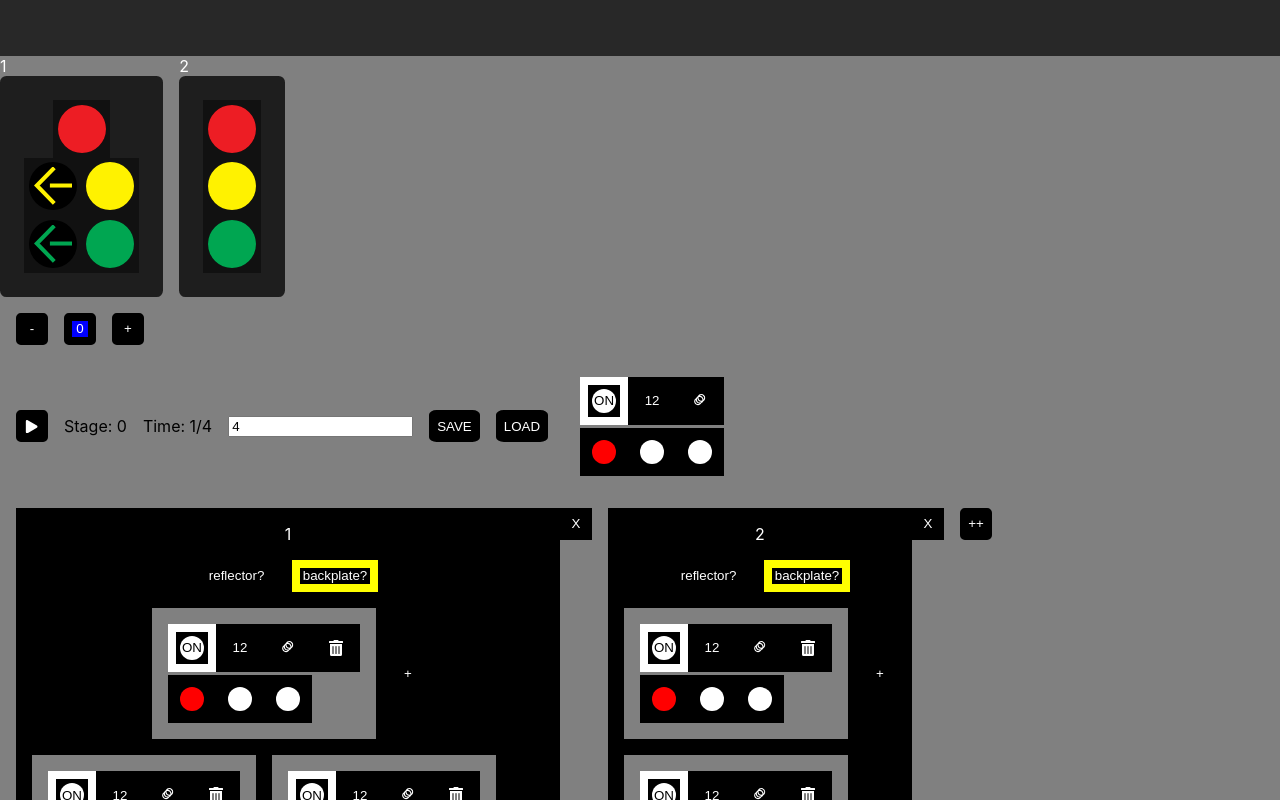
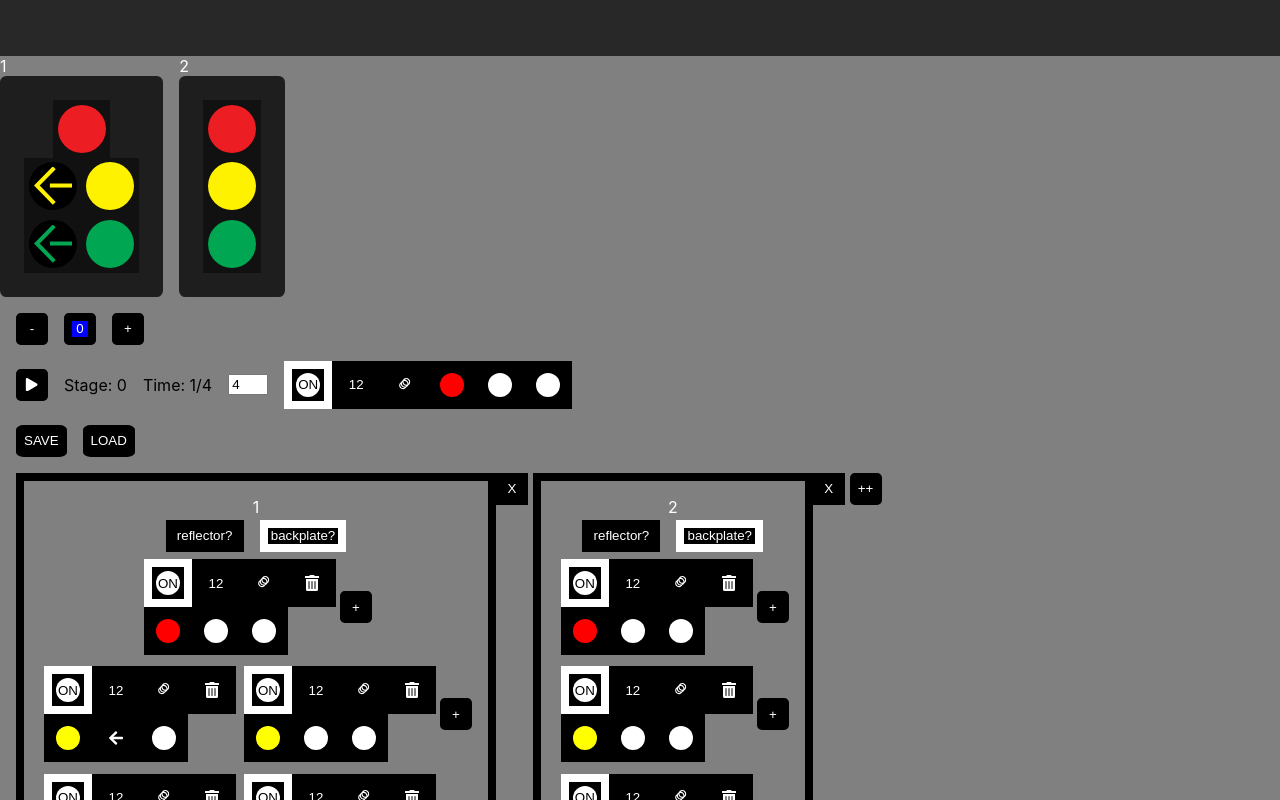
Before and after one commit to sjyamas/chop-shop, a React (Vite) app: page /traffic-light in a window 1280 px wide. Shown: the top 800 px of the page. Built offline with nearby package versions, Linux system fonts and the light colour scheme.

Commit message:
qol changes and ui updates

```diff
--- a/src/Components/Light/SetDefaultLight.tsx
+++ b/src/Components/Light/SetDefaultLight.tsx
@@ -52,11 +52,10 @@ const SetDefaultLight = memo(function SetDefaultLight() {
     <div
       style={{
         display: "flex",
-        flexDirection: "column",
-        padding: "1rem",
+        flexDirection: "row",
+        // padding: "1rem",
         height: "auto",
         width: "auto",
-        gap: "0.2rem",
         backgroundColor: "grey",
       }}
     >
--- a/src/Components/Light/SetLight.tsx
+++ b/src/Components/Light/SetLight.tsx
@@ -66,11 +66,11 @@ const SetLight = memo(function SetLight({
       style={{
         display: "flex",
         flexDirection: "column",
-        padding: "1rem",
+        padding: "0.25rem",
         height: "auto",
         width: "auto",
-        gap: "0.2rem",
-        backgroundColor: "grey",
+        // border: "solid 0.5rem black",
+        // backgroundColor: "grey",
       }}
     >
       <div style={{ display: "flex", flexDirection: "row" }}>
@@ -195,10 +195,7 @@ const SetLight = memo(function SetLight({
                 ),
               },
               { value: "right", display: <FaArrowRight size={iconSize} /> },
-              {
-                value: "bike",
-                display: <FaBicycle size={iconSize} />,
-              },
+              null,
               {
                 value: "uTurn",
                 display: <PiArrowULeftDownBold size={iconSize} />,
--- a/src/Components/Light/SetTrafficLight.tsx
+++ b/src/Components/Light/SetTrafficLight.tsx
@@ -128,10 +128,23 @@ const SetTrafficLight = memo(function SetTrafficLight() {
           Time: {time + 1}/{cycle[currentStage].duration}
         </span>
         <input
+          style={{ width: "2rem" }}
           type="text"
           onChange={(e) => setDuration(currentStage, e.target.value)}
           value={cycle[currentStage].duration}
         />
+        <SetDefaultLight />
+      </div>
+
+      {/* SAVE AND LOAD */}
+      <div
+        style={{
+          display: "flex",
+          flexDirection: "row",
+          alignItems: "center",
+          gap: "1rem",
+        }}
+      >
         <button
           style={{ ...buttonStyle, width: "auto" }}
           onClick={() => {
@@ -151,14 +164,13 @@ const SetTrafficLight = memo(function SetTrafficLight() {
         >
           LOAD
         </button>
-        <SetDefaultLight />
       </div>
 
       {/* LIGHTS */}
       {cycle[editStage].lights.map((row, rowIndex) => (
         <div
           key={"b" + rowIndex}
-          style={{ display: "flex", flexDirection: "row", gap: "1rem" }}
+          style={{ display: "flex", flexDirection: "row", gap: "0.3rem" }}
         >
           {row.map((signal, signalIndex) => (
             <div
@@ -174,8 +186,9 @@ const SetTrafficLight = memo(function SetTrafficLight() {
                   alignItems: "center",
                   padding: "1rem",
                   flexDirection: "column",
-                  gap: "1rem",
-                  backgroundColor: "black",
+                  gap: "0.2rem",
+                  border: "solid 0.5rem black",
+                  // backgroundColor: "black",
                 }}
               >
                 <p style={{ color: "white" }}>{signal.light_id}</p>
@@ -186,7 +199,7 @@ const SetTrafficLight = memo(function SetTrafficLight() {
                     style={{
                       ...buttonStyle,
                       width: "auto",
-                      borderColor: signal.reflector ? " yellow" : "black",
+                      borderColor: signal.reflector ? " white" : "black",
                       borderRadius: "0",
                       padding: "0.2rem",
                     }}
@@ -205,7 +218,7 @@ const SetTrafficLight = memo(function SetTrafficLight() {
                     style={{
                       ...buttonStyle,
                       width: "auto",
-                      borderColor: signal.backplate ? " yellow" : "black",
+                      borderColor: signal.backplate ? "white" : "black",
                       borderRadius: "0",
                       padding: "0.2rem",
                     }}
@@ -229,7 +242,7 @@ const SetTrafficLight = memo(function SetTrafficLight() {
                       flexDirection: "row",
                       justifyContent: "center",
                       alignItems: "center",
-                      gap: "1rem",
+                      // gap: "1rem",
                     }}
                   >
                     {lightRow.map((light, lightIndex) => (
--- a/src/Components/Light/SingleLight.tsx
+++ b/src/Components/Light/SingleLight.tsx
@@ -94,6 +94,8 @@ const SingleLight = memo(function SingleLight({
           alignItems: "center",
           height: `${size * mult}rem`,
           width: `${size * mult}rem`,
+          // padding: `0.3rem`,
+          // borderRadius: "20%",
           borderRadius: "50%",
           backgroundColor: "#000",
         }}
--- a/src/Helpers/lightsStore.js
+++ b/src/Helpers/lightsStore.js
@@ -64,17 +64,19 @@ const lightsStore = create(immer((set) => ({
     }),
 
     addStage: () => set((state) => {
-        state.cycle.push(state.cycle[state.cycle.length - 1]); state.editStage++;
+        state.cycle.splice(state.editStage, 0, state.cycle[state.editStage]);
+        state.editStage++;
         state.currentStage++;
     }), //add edit and curr stage
     removeStage: () => set((state) => {
 
         if (state.cycle.length > 1) {
+
             if (state.editStage === state.cycle.length - 1) {
                 state.editStage--;
                 state.currentStage--;
             }
-            state.cycle.pop()
+            state.cycle.splice(state.editStage, 1)
         }
     }),
     setEditStage: (stage) => set((state) => {
@@ -102,7 +104,7 @@ const lightsStore = create(immer((set) => ({
     removeModule: (row, col) => set((state) => {
         if (state.cycle[state.editStage].lights[col].length === 1) {
             if (state.cycle[state.editStage].lights.length === 1) {
-
+                return;
             } else {
                 state.cycle[state.editStage].lights.splice(col, 1)
             }
```
Also changed, not shown: src/Components/Light/OptionButton.tsx (+8 -3 lines).
